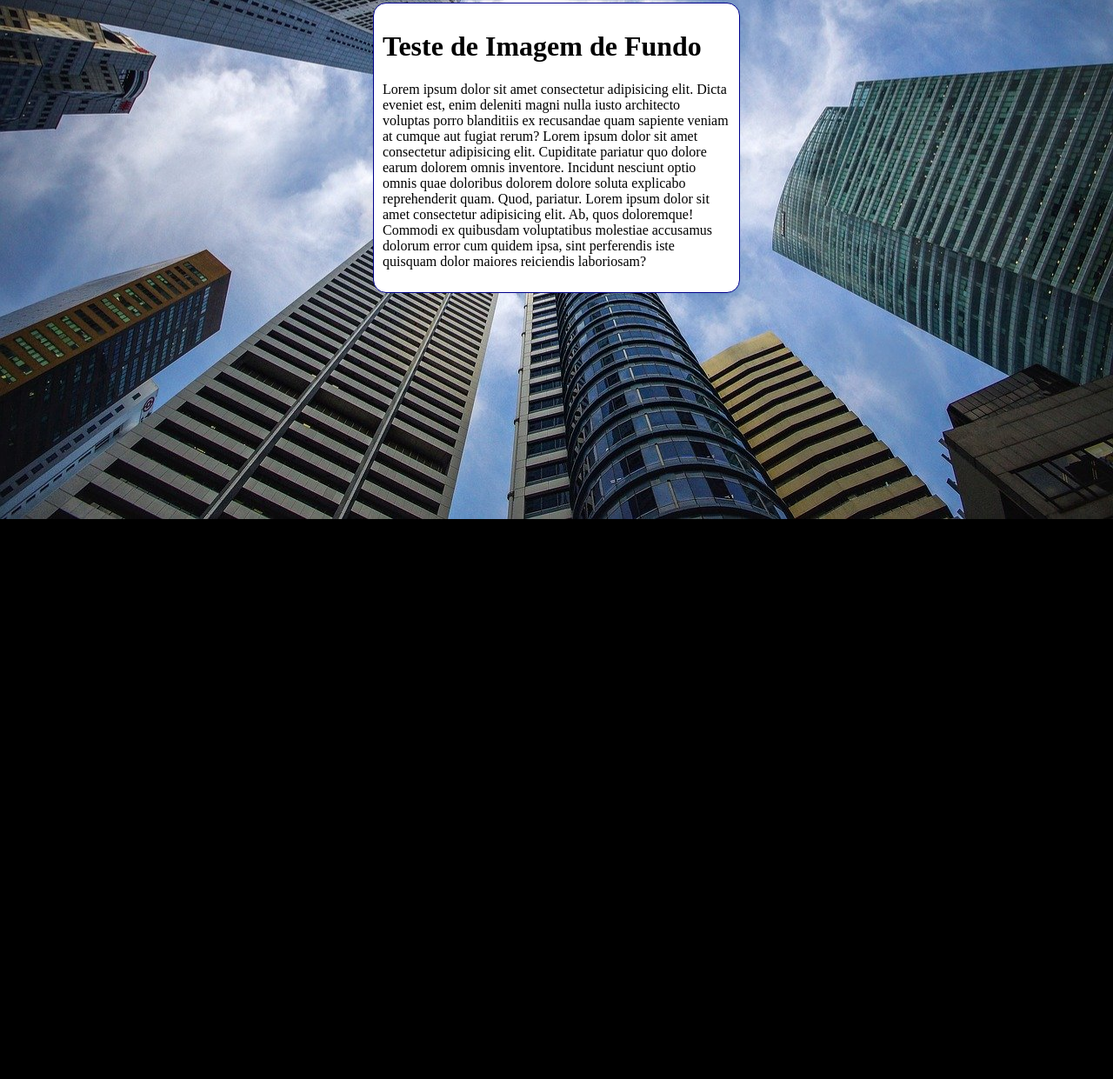
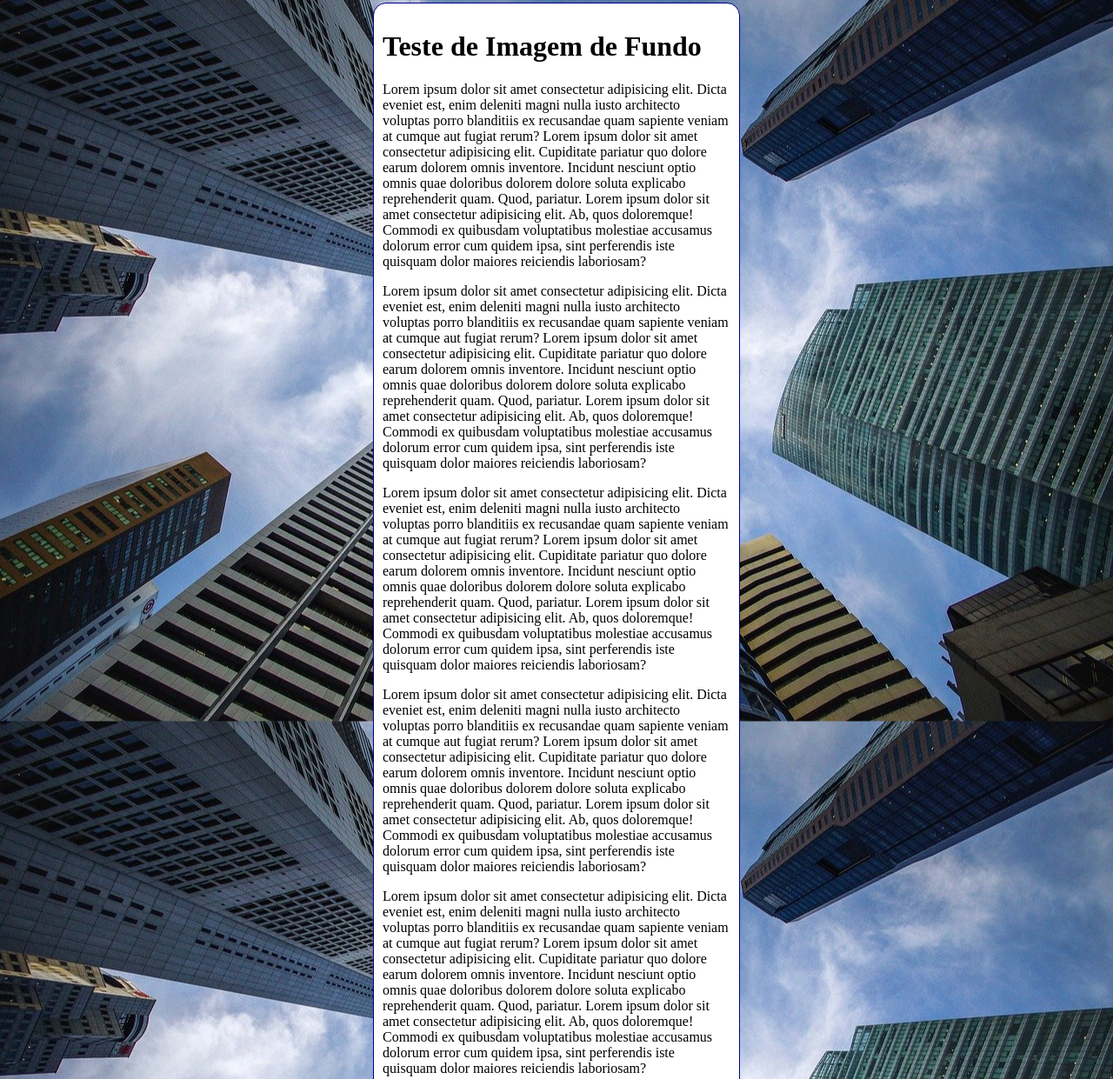
Before and after one commit to HeberAlencar/html-css, a plain HTML site: page exercicios/ex022/fundo006.html in a window 1280 px wide. Shown: the part 5-1246 px from the top of the page at 87% size. Before the commit the page ends 800 px from the top, so only its background shows below. Drawn offline with Linux system fonts and the light colour scheme.

Commit message:
Update fundo006.html

```diff
--- a/exercicios/ex022/fundo006.html
+++ b/exercicios/ex022/fundo006.html
@@ -6,11 +6,11 @@
     <title>Teste de Imagem de Fundo</title>
     <style>
         body {
-            height: 100%vh;
+            height: 100vh;
             background-color: black;
             background-image: url(imagens/wallpaper002.jpg);
             background-position: center center;
-            background-repeat: no-repeat;
+            background-repeat: repeat-y;
             background-size: cover;
         }
 
@@ -28,6 +28,11 @@
     <main>
         <h1>Teste de Imagem de Fundo</h1>
         <p>Lorem ipsum dolor sit amet consectetur adipisicing elit. Dicta eveniet est, enim deleniti magni nulla iusto architecto voluptas porro blanditiis ex recusandae quam sapiente veniam at cumque aut fugiat rerum? Lorem ipsum dolor sit amet consectetur adipisicing elit. Cupiditate pariatur quo dolore earum dolorem omnis inventore. Incidunt nesciunt optio omnis quae doloribus dolorem dolore soluta explicabo reprehenderit quam. Quod, pariatur. Lorem ipsum dolor sit amet consectetur adipisicing elit. Ab, quos doloremque! Commodi ex quibusdam voluptatibus molestiae accusamus dolorum error cum quidem ipsa, sint perferendis iste quisquam dolor maiores reiciendis laboriosam?</p>
+        <p>Lorem ipsum dolor sit amet consectetur adipisicing elit. Dicta eveniet est, enim deleniti magni nulla iusto architecto voluptas porro blanditiis ex recusandae quam sapiente veniam at cumque aut fugiat rerum? Lorem ipsum dolor sit amet consectetur adipisicing elit. Cupiditate pariatur quo dolore earum dolorem omnis inventore. Incidunt nesciunt optio omnis quae doloribus dolorem dolore soluta explicabo reprehenderit quam. Quod, pariatur. Lorem ipsum dolor sit amet consectetur adipisicing elit. Ab, quos doloremque! Commodi ex quibusdam voluptatibus molestiae accusamus dolorum error cum quidem ipsa, sint perferendis iste quisquam dolor maiores reiciendis laboriosam?</p>
+        <p>Lorem ipsum dolor sit amet consectetur adipisicing elit. Dicta eveniet est, enim deleniti magni nulla iusto architecto voluptas porro blanditiis ex recusandae quam sapiente veniam at cumque aut fugiat rerum? Lorem ipsum dolor sit amet consectetur adipisicing elit. Cupiditate pariatur quo dolore earum dolorem omnis inventore. Incidunt nesciunt optio omnis quae doloribus dolorem dolore soluta explicabo reprehenderit quam. Quod, pariatur. Lorem ipsum dolor sit amet consectetur adipisicing elit. Ab, quos doloremque! Commodi ex quibusdam voluptatibus molestiae accusamus dolorum error cum quidem ipsa, sint perferendis iste quisquam dolor maiores reiciendis laboriosam?</p>
+        <p>Lorem ipsum dolor sit amet consectetur adipisicing elit. Dicta eveniet est, enim deleniti magni nulla iusto architecto voluptas porro blanditiis ex recusandae quam sapiente veniam at cumque aut fugiat rerum? Lorem ipsum dolor sit amet consectetur adipisicing elit. Cupiditate pariatur quo dolore earum dolorem omnis inventore. Incidunt nesciunt optio omnis quae doloribus dolorem dolore soluta explicabo reprehenderit quam. Quod, pariatur. Lorem ipsum dolor sit amet consectetur adipisicing elit. Ab, quos doloremque! Commodi ex quibusdam voluptatibus molestiae accusamus dolorum error cum quidem ipsa, sint perferendis iste quisquam dolor maiores reiciendis laboriosam?</p>
+        <p>Lorem ipsum dolor sit amet consectetur adipisicing elit. Dicta eveniet est, enim deleniti magni nulla iusto architecto voluptas porro blanditiis ex recusandae quam sapiente veniam at cumque aut fugiat rerum? Lorem ipsum dolor sit amet consectetur adipisicing elit. Cupiditate pariatur quo dolore earum dolorem omnis inventore. Incidunt nesciunt optio omnis quae doloribus dolorem dolore soluta explicabo reprehenderit quam. Quod, pariatur. Lorem ipsum dolor sit amet consectetur adipisicing elit. Ab, quos doloremque! Commodi ex quibusdam voluptatibus molestiae accusamus dolorum error cum quidem ipsa, sint perferendis iste quisquam dolor maiores reiciendis laboriosam?</p>
+          <p>Lorem ipsum dolor sit amet consectetur adipisicing elit. Dicta eveniet est, enim deleniti magni nulla iusto architecto voluptas porro blanditiis ex recusandae quam sapiente veniam at cumque aut fugiat rerum? Lorem ipsum dolor sit amet consectetur adipisicing elit. Cupiditate pariatur quo dolore earum dolorem omnis inventore. Incidunt nesciunt optio omnis quae doloribus dolorem dolore soluta explicabo reprehenderit quam. Quod, pariatur. Lorem ipsum dolor sit amet consectetur adipisicing elit. Ab, quos doloremque! Commodi ex quibusdam voluptatibus molestiae accusamus dolorum error cum quidem ipsa, sint perferendis iste quisquam dolor maiores reiciendis laboriosam?</p>
     </main>
 </body>
 </html>
```
